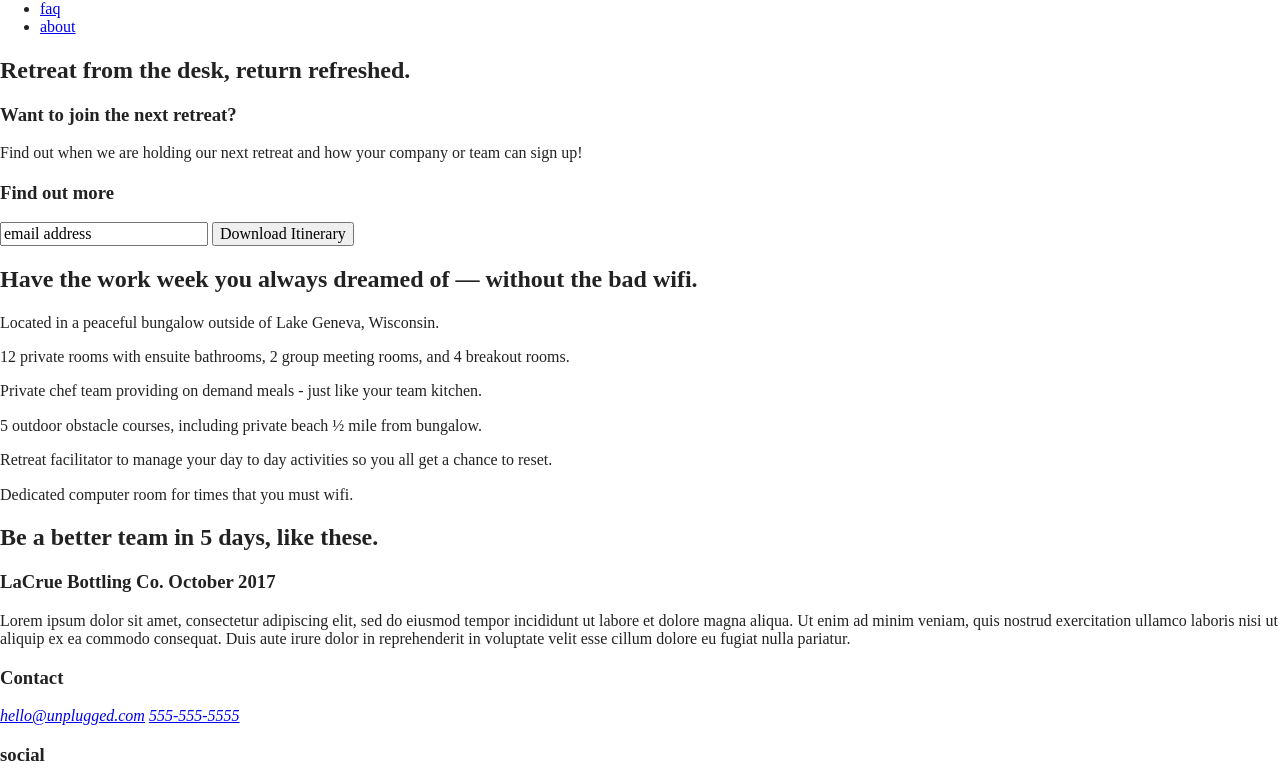
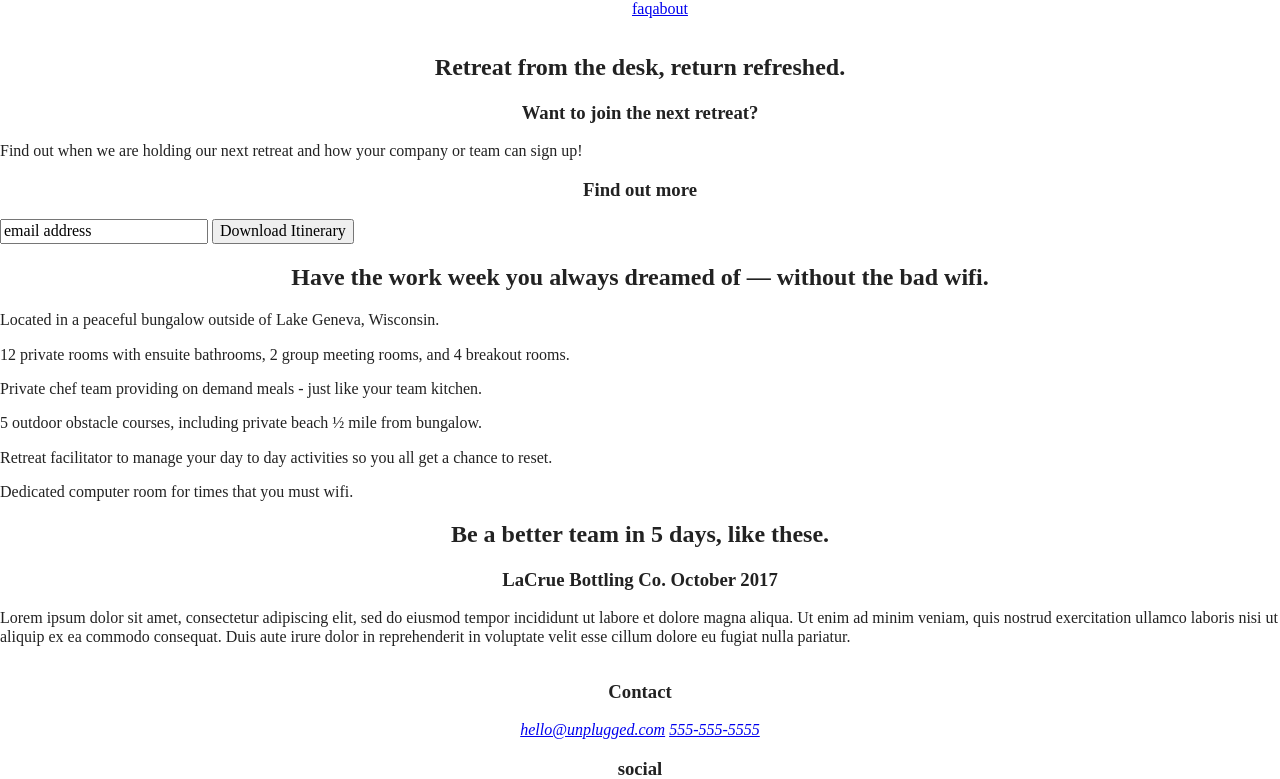
Before and after one commit to KayDoyle/unplugged-retreat, a website built with Parcel: page index.html in a window 1280 px wide. Shown: the part 124-903 px from the top of the page. Built offline with nearby package versions, Linux system fonts and the light colour scheme.

Commit message:
Added flexbox css to all pages

```diff
--- a/css/main.css
+++ b/css/main.css
@@ -86,6 +86,54 @@ textarea {
 /* ==========================================================================
    Author's custom styles
    ========================================================================== */
+/*************** HEADER AND FOOTER MOBILE ***************/
+header, footer {
+  display: flex;
+  justify-content: center;
+  align-items: center;
+  flex-flow: column wrap;
+}
+
+header ul {
+  display: flex;
+  justify-content: center;
+  align-items: center;
+}
+
+header ul li {
+  display: flex;
+  justify-content: space-between;
+  align-items: center;
+}
+
+footer h3 {
+  display: flex;
+  justify-content: center;
+  align-items: center;
+}
+
+/**************** MAIN MOBILE *****************/
+main {
+  display: flex;
+  justify-content: center;
+  align-items: center;
+  flex-flow: column wrap;
+}
+
+main h2, h3 {
+  display: flex;
+  justify-content: center;
+  align-items: center;
+}
+
+
+
+
+
+
+
+
+
 
 /* ==========================================================================
    Helper classes
```
